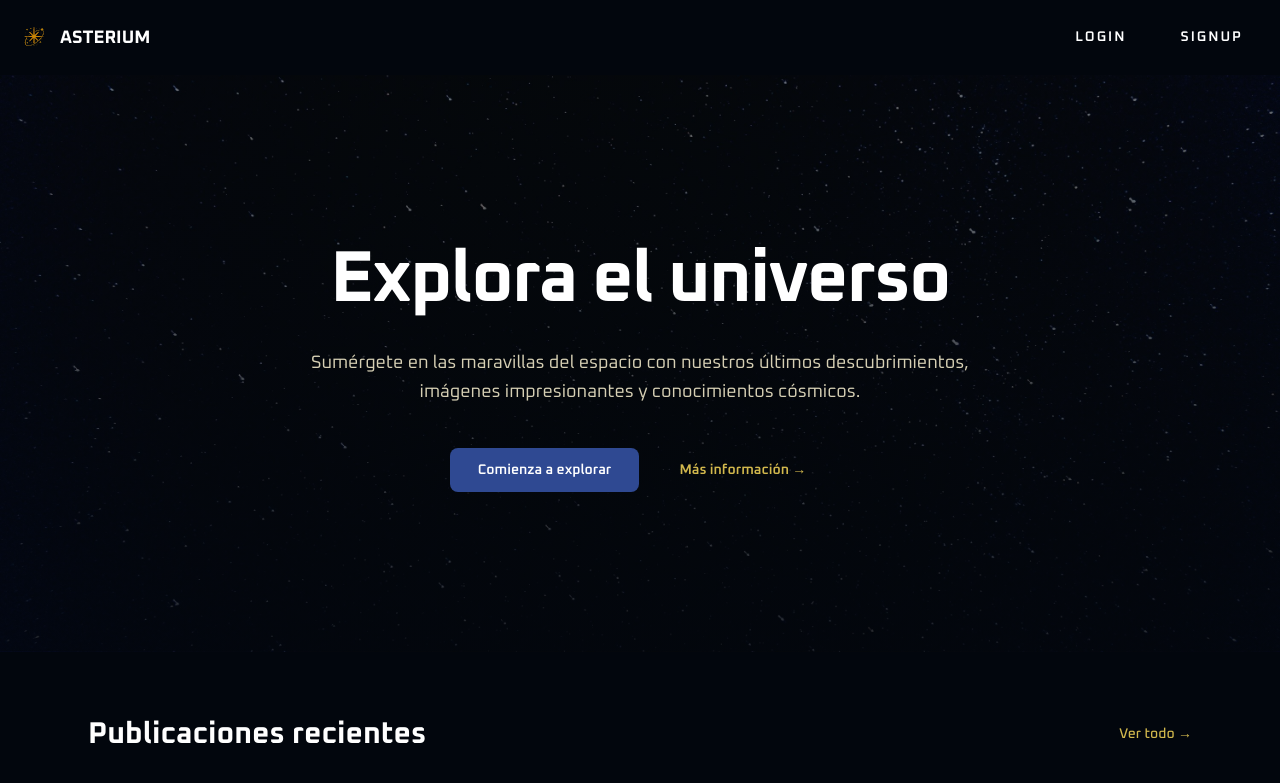
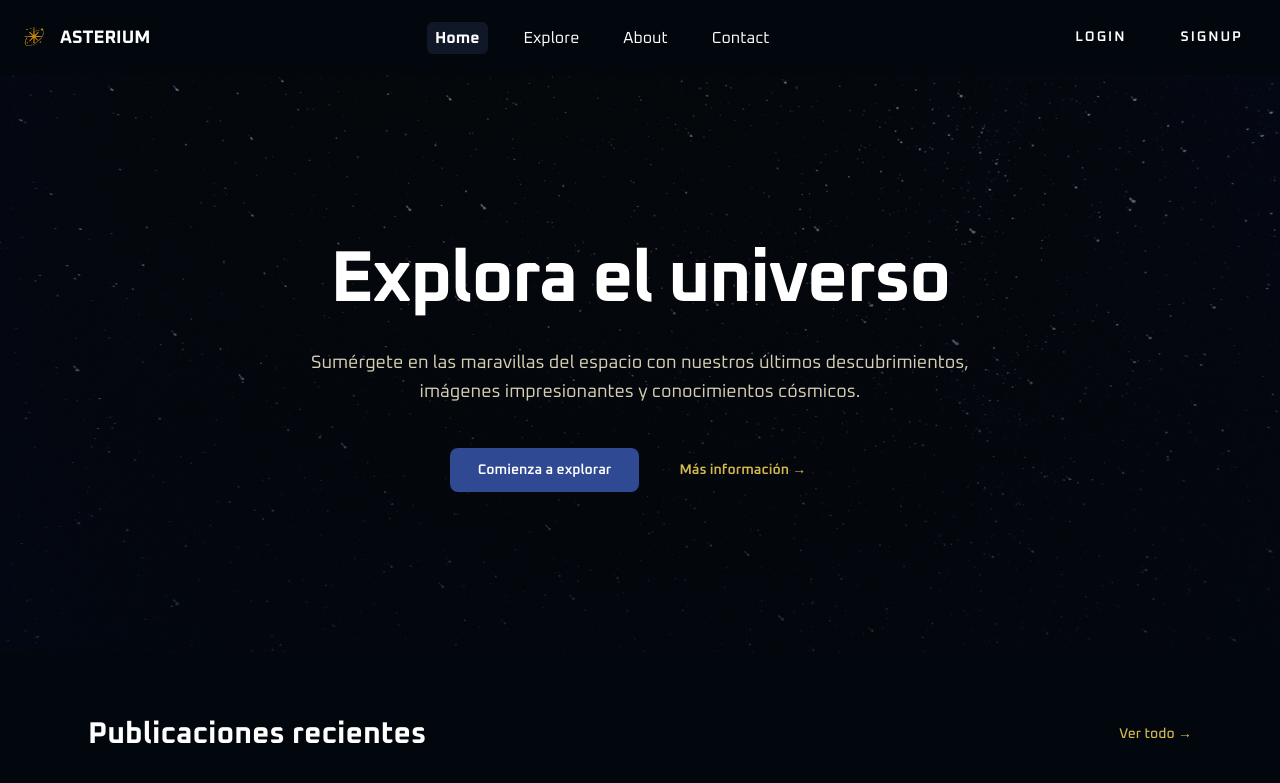
Before and after one commit to Asterium360/Aster-Client, a React (Vite) app: page / in a window 1280 px wide. Shown: the top 783 px of the page. Built offline with nearby package versions, Linux system fonts and the light colour scheme; a web font is replaced by a local one.

Commit message:
Fix Navbar responsive and visibility to non-users

```diff
--- a/src/components/NavBar.jsx
+++ b/src/components/NavBar.jsx
@@ -1,23 +1,11 @@
 import { useState, useEffect } from "react";
 import { NavLink, useLocation, useNavigate } from "react-router-dom";
-import  useAuthStore from "../store/authStore";
+import useAuthStore from "../store/authStore";
 import Logo from "../assets/Logo.svg";
 import Button from "./Button";
 import { UserCircleIcon } from "@heroicons/react/24/solid";
 
-const NavBar = ({
-  logo = Logo,
-  links = [
-    { label: "Home", to: "/" },
-    { label: "Explore", to: "/explore" },
-    { label: "About", to: "/about" },
-    { label: "Contact", to: "/contact" },
-  ],
-  actions = [
-    { label: "Login", to: "/login" },
-    { label: "SignUp", to: "/register" },
-  ],
-}) => {
+const NavBar = ({ logo = Logo }) => {
   const [isMenuOpen, setIsMenuOpen] = useState(false);
   const location = useLocation();
   const navigate = useNavigate();
@@ -26,22 +14,29 @@ const NavBar = ({
   const user = useAuthStore((state) => state.user);
   const logout = useAuthStore((state) => state.logout);
 
-  useEffect(() => {
-    setIsMenuOpen(false);
-  }, []);
+  useEffect(() => setIsMenuOpen(false), []);
 
-  const handleToggleMenu = () => {
-    setIsMenuOpen((prev) => !prev);
-  };
+  const handleToggleMenu = () => setIsMenuOpen(prev => !prev);
 
-  // Filtra acciones para no mostrar botón si ya estás en esa ruta
+  const links = [
+    { label: "Home", to: "/" },
+    { label: "Explore", to: "/explore" },
+    { label: "About", to: "/about" },
+    { label: "Contact", to: "/contact" },
+  ];
+
+  const actions = [
+    { label: "Login", to: "/login" },
+    { label: "SignUp", to: "/register" },
+  ];
+
   const visibleActions = actions.filter(btn => location.pathname !== btn.to);
 
   return (
     <nav style={{ backgroundColor: "#02060D" }} className="text-white px-4 py-4">
-      <div className="flex items-center">
-        {/* Logo izquierdo */}
-        <div className="flex items-center gap-2 flex-1">
+      <div className="flex items-center justify-between">
+        {/* Logo izquierda */}
+        <div className="flex items-center gap-2">
           <NavLink to="/">
             <img src={logo} alt="Logo" className="h-9 w-9 object-contain" />
           </NavLink>
@@ -51,15 +46,15 @@ const NavBar = ({
         </div>
 
         {/* Links centrados */}
-        {isAuthenticated && (
-          <div className="hidden sm:flex gap-7 items-center justify-center flex-1">
+        <div className="hidden sm:flex gap-7 justify-center flex-1">
           {links.map(link => (
             <NavLink
               key={link.to}
               to={link.to}
               className={({ isActive }) =>
                 `px-2 py-1 rounded-md hover:bg-gray-700 ${
-                    isActive ? "bg-gray-900 font-bold" : ""}`
+                  isActive ? "bg-gray-900 font-bold" : ""
+                }`
               }
               data-testid={`link-${link.label.toLowerCase()}`}
             >
@@ -67,10 +62,9 @@ const NavBar = ({
             </NavLink>
           ))}
         </div>
-        )}
 
         {/* Acciones derecha */}
-        <div className="hidden sm:flex gap-3">
+        <div className="hidden sm:flex gap-3 items-center">
           {!isAuthenticated ? (
             visibleActions.map(btn => (
               <NavLink key={btn.to} to={btn.to} data-testid={`${btn.label.toLowerCase()}-button`}>
@@ -79,7 +73,6 @@ const NavBar = ({
             ))
           ) : (
             <div className="flex items-center gap-2">
-              {/* Icono de usuario o avatar */}
               <button onClick={() => navigate("/asterprofile")} className="w-10 h-10 rounded-full overflow-hidden border-2 border-white">
                 {user?.avatar ? (
                   <img src={user.avatar} alt={user.name} className="w-full h-full object-cover" />
@@ -87,7 +80,6 @@ const NavBar = ({
                   <UserCircleIcon className="w-full h-full text-white" />
                 )}
               </button>
-              {/* Logout */}
               <Button title="Logout" action={logout} data-testid="logout-button" />
             </div>
           )}
@@ -124,20 +116,20 @@ const NavBar = ({
         ))}
 
         {!isAuthenticated
-          ? (visibleActions.map(btn => (
+          ? visibleActions.map(btn => (
               <NavLink key={btn.to} to={btn.to} data-testid={`mobile-${btn.label.toLowerCase()}-button`}>
                 <Button title={btn.label} />
               </NavLink>
             ))
-          ) : (
+          : (
             <div className="flex items-center gap-2">
-            {/* Avatar en mobile */}
               <button onClick={() => navigate("/myprofile")} className="w-10 h-10 rounded-full overflow-hidden border-2 border-white">
                 {user?.avatar ? <img src={user.avatar} alt={user.name} className="w-full h-full object-cover" /> : <UserCircleIcon className="w-full h-full text-white" />}
               </button>
               <Button title="Logout" action={logout} data-testid="mobile-logout-button" />
             </div>
-        )}
+          )
+        }
       </div>
     </nav>
   );
--- a/src/components/css/Button.css
+++ b/src/components/css/Button.css
@@ -17,7 +17,7 @@ button {
     transition: all 0.2s ease-in;
 }
 
-button:hover {
+/* button:hover {
     background: #4f2859;
     border: #02060D;
     box-shadow: 0 0 30px 5px #5f5d7b;
@@ -25,7 +25,7 @@ button:hover {
     -moz-transition: all 0.2s ease-out;
     transition: all 0.2s ease-out;
     font-size: 1rem;
-}
+} */
 
 button:hover::before {
     -webkit-animation: sh02 0.5s 0s linear;
```
Lines whose indentation alone changed are shown as unchanged.
